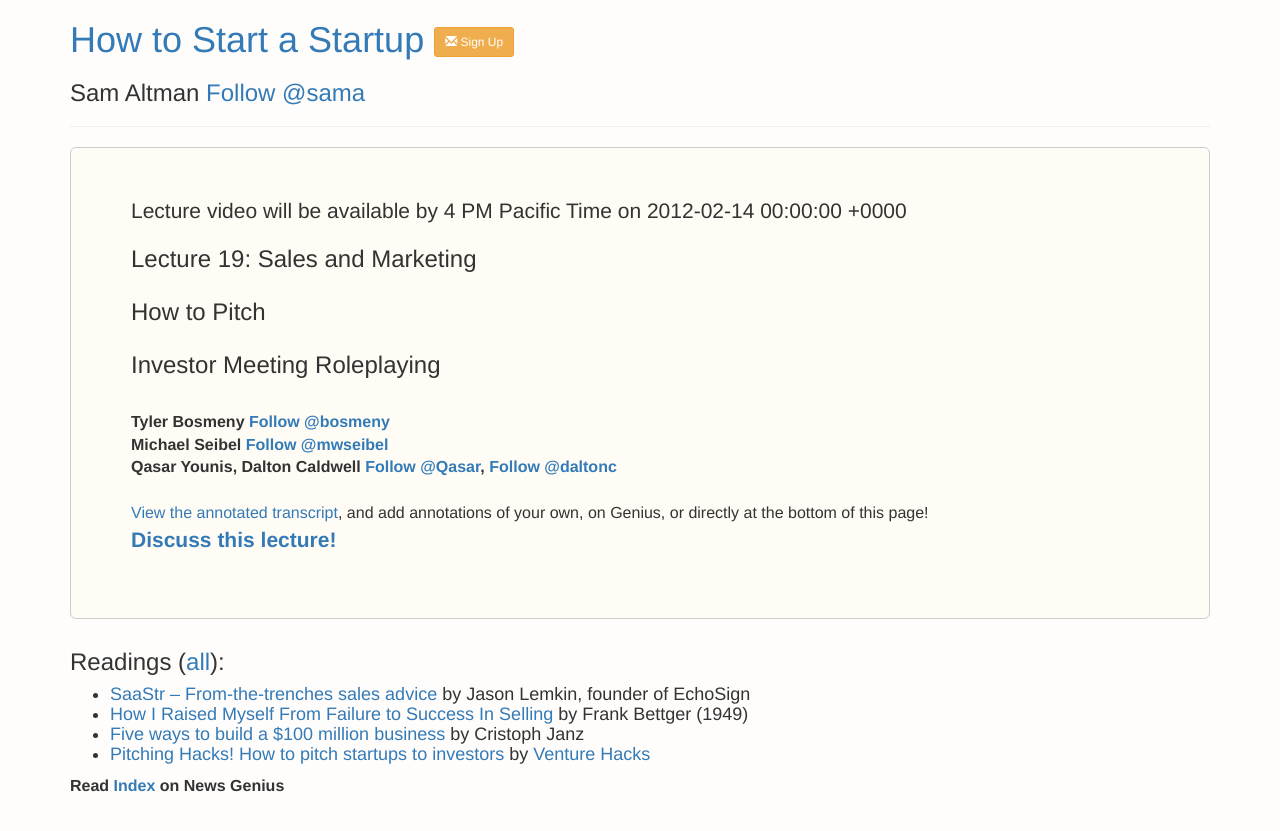
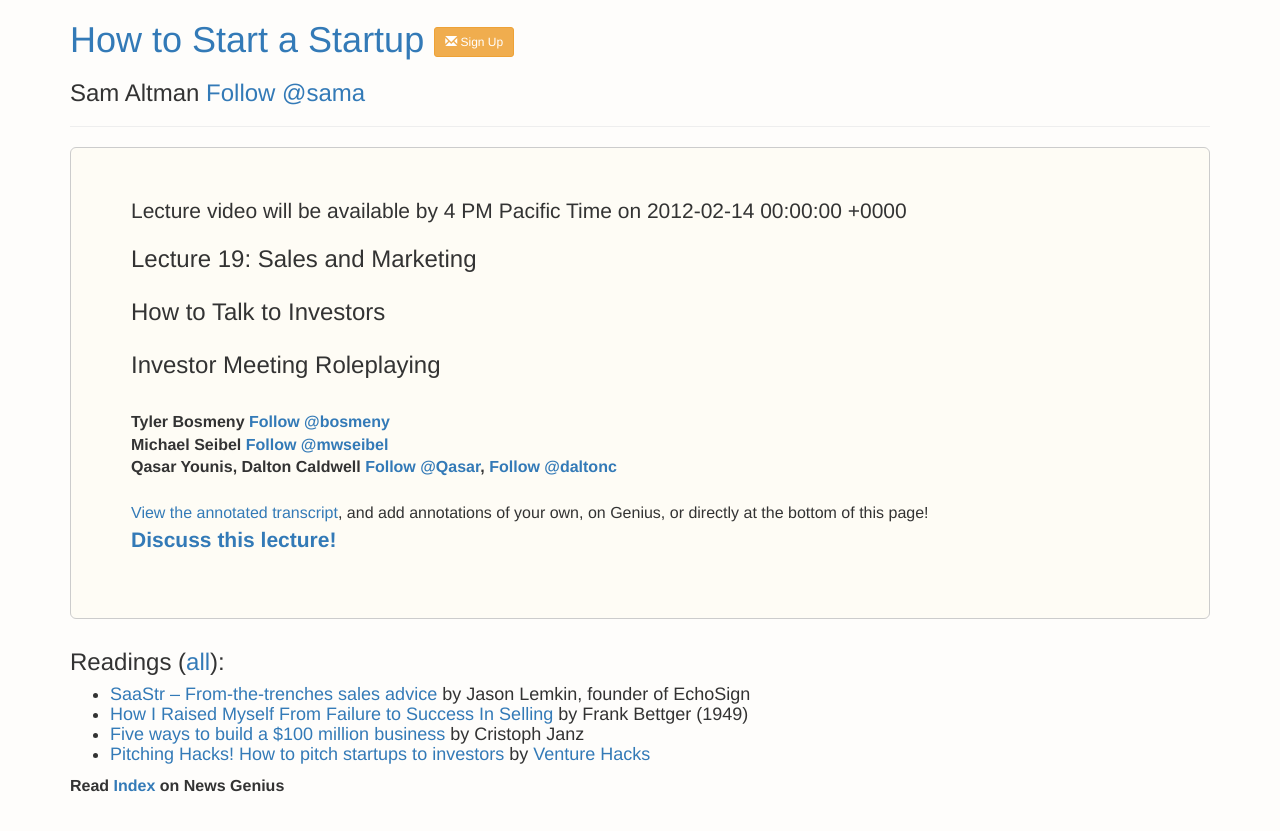
Before and after one commit to potluck/cs183b-bootstrap, a Jekyll site: the page built from _courses/lec19/index.md, in a window 1280 px wide. Shown: the top 831 px of the page. Built offline with Jekyll 4.4.1, drawn with Linux system fonts in a browser that asks for light colours; nearby versions of some CDN libraries; library files that are not in the unit come from our copies; a script that is not in the unit is left out; comment, search, counter and statistics services are not loaded; a file with an impossible date is left out.

Commit message:
Update index.md

```diff
--- a/_courses/lec19/index.md
+++ b/_courses/lec19/index.md
@@ -15,7 +15,7 @@ speakers:
     speaker_title: Partners, Y Combinator
     follow_link: <a href="https://twitter.com/Qasar" class="twitter-follow-button" data-show-count="false" data-show-screen-name="true">Follow @Qasar</a>, <a href="https://twitter.com/daltonc" class="twitter-follow-button" data-show-count="false" data-show-screen-name="true">Follow @daltonc</a>
 
-topic: Sales and Marketing <br><br> How to Pitch <br><br> Investor Meeting Roleplaying
+topic: Sales and Marketing <br><br> How to Talk to Investors <br><br> Investor Meeting Roleplaying
 genius_link: http://genius.com/Tba-lecture-19-tba-annotated
 genius_divid: rg_embed_link_528983
 genius_script: //tech.genius.com/songs/528983/embed.js
```
